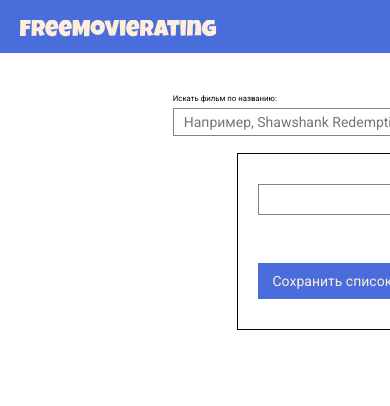
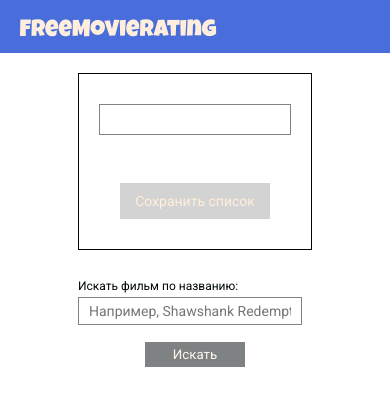
Before and after one commit to RashadGuluzadeh/Movie-Project-4, a React (Create React App) app: page / in a window 390 px wide. Shown: the top 406 px of the page. Built offline with nearby package versions, Linux system fonts and the light colour scheme.

Commit message:
Ready to show

```diff
--- a/src/components/Favorites/Favorites.css
+++ b/src/components/Favorites/Favorites.css
@@ -15,11 +15,13 @@
 
 .favorites__list {
     margin-bottom: 24px;
+
 }
 .favorites__ {
     display: flex;
     justify-content: space-between;
     margin-bottom: 5px;
+    border-bottom: 1px solid;
 }
 .favorites__save {
     border: none;
@@ -33,16 +35,33 @@
 .favorites__link__btn{
     border: none;
     background: none;
+
 }
 
-.favorites__save:hover {
+.favorites__save:hover:not(:disabled) {
     cursor: pointer;
     opacity: 0.6;
     transition: all 0.2s linear;
 }
+.favorites__save:disabled {
+    cursor: not-allowed;
+    background-color: #d3d3d3;
+}
+.favorites__removeBtn{
+    border: 1px solid;
+    border-radius: 50%;
+    padding: 2px 5px;
+    background-color: transparent;
+    cursor: pointer;
+    margin-bottom: 5px;
+}
+.favorites__removeBtn:hover{
+    background-color: #496DDB;
+    transition: all 0.2s linear;
+    color: white;
+}
 @media only screen and (max-width:720px) {
-    /* .favorites{
-        display: flex;
-        justify-content: center;
-    } */
+    .favorites {
+        text-align: center;
+    }
 }
--- a/src/components/Favorites/Favorites.js
+++ b/src/components/Favorites/Favorites.js
@@ -23,6 +23,7 @@ class Favorites extends Component {
     this.props.postList(this.state.title, this.getImdbIDArray());
   };
   render() {
+    const {favoriteList} = this.props
     const { title, isSbm } = this.state;
     return (
       <div className="favorites">
@@ -37,7 +38,7 @@ class Favorites extends Component {
             return (
               <li key={item.imdbID} className="favorites__">
                 {item.Title} {item.Year}
-                <button
+                <button className="favorites__removeBtn"
                   onClick={() =>
                     this.props.removeMovieFromFavoriteList(item.imdbID)
                   }
@@ -53,6 +54,7 @@ class Favorites extends Component {
             type="button"
             className="favorites__save"
             onClick={this.saveListHandler}
+            disabled={title=== "" || favoriteList.length === 0}
           >
             Сохранить список
           </button>
--- a/src/components/MovieItem/MovieItem.css
+++ b/src/components/MovieItem/MovieItem.css
@@ -31,7 +31,7 @@
 }
 @media only screen and (max-width: 720px){
     .movie-item{
-        width: 50%;
+        width: 100%;
         display: flex;
         justify-content: center;
         margin: 0 auto;
--- a/src/components/SearchBox/SearchBox.css
+++ b/src/components/SearchBox/SearchBox.css
@@ -40,12 +40,49 @@
     cursor: not-allowed;
 }
 @media only screen and (max-width: 720px) {
-    .search-box__form{
+    .search-box__form {
         display: flex;
+        flex-direction: column;
+        margin: auto;
+      }
+
+      .search-box__form-label {
+        display: inline-block;
+        font-size: 12px;
+        margin-right: 10px;
+      }
+
+      .search-box__form-input {
+        box-sizing: border-box;
+        display: block;
+        margin-top: 5px;
         width: 100%;
-        justify-content: center;
-    }
-    .search-box__form-label{
-        font-size: 2vw;
-    }
+        font-size: 14px;
+        padding: 5px 10px;
+        border: 1px solid rgba(0, 8, 7, 0.5);
+      }
+
+      .search-box__form-submit {
+          margin: auto;
+        margin-top: 17px;
+        width: 100px;
+        padding: 5px 10px;
+        border: none;
+        transition: all 0.2s linear;
+        color: #ffeedb;
+        background-color: rgba(0, 8, 7);
+      }
+
+      .search-box__form-submit:hover:not(:disabled) {
+        opacity: 0.8;
+        cursor: pointer;
+        transition: all 0.2s linear;
+        background-color: #ffeedb;
+        color: rgba(0, 8, 7);
+      }
+
+      .search-box__form-submit:disabled {
+        opacity: 0.5;
+        cursor: not-allowed;
+      }
 }
--- a/src/pages/ListPage/ListPage.css
+++ b/src/pages/ListPage/ListPage.css
@@ -95,9 +95,6 @@
 }
 
 @media only screen and (max-width: 720px){
-    *{
-        overflow: hidden;
-    }
     .list-page{
         width: 720px;
         padding-left: 0;
--- a/src/pages/ListPage/ListPage.js
+++ b/src/pages/ListPage/ListPage.js
@@ -9,14 +9,12 @@ class ListPage extends Component {
   };
   componentDidMount() {
     const id = this.props.match.params;
-    console.log(id);
     this.props.getList(id.id);
   }
   render() {
-    console.log(this.props);
     return (
       <div className="list-page">
-        <h1 className="list-page__title">Мой список</h1>
+        <h1 className="list-page__title">{this.props.title}</h1>
         <ul>
           {this.props.movieDetails.map((item) => {
             return (
@@ -31,10 +29,14 @@ class ListPage extends Component {
                       <li>{item.Genre}</li>
                     </ul>
                     <p>{item.Plot}</p>
-                    <div className="imdb"><div>IMDB : </div>{item.imdbRating}</div>
+                    <div className="imdb">
+                      <div>IMDB : </div>
+                      {item.imdbRating}
+                    </div>
                     <div className="director">{item.Director}</div>
                     <button>
-                    <a href={`https://www.imdb.com/title/${item.imdbID}/`}
+                      <a
+                        href={`https://www.imdb.com/title/${item.imdbID}/`}
                         target="_blank"
                         rel="noopener noreferrer"
                       >
@@ -51,17 +53,17 @@ class ListPage extends Component {
     );
   }
 }
-const mapDispatchToProps = (dispatch) => ({
-  getList: (id) => dispatch(getList(id)),
-  // getMovieInfoByImdbID: (listMovies) => {
-  //   dispatch(getMovieInfoByImdbID(listMovies));
-  // },
-});
-
 const mapStateToProps = (state) => {
   return {
     title: state.title,
     movieDetails: state.movieDetails,
   };
 };
+const mapDispatchToProps = (dispatch) => ({
+  getList: (id) => dispatch(getList(id)),
+  getMovieInfoByImdbID: (listMovies) => {
+    dispatch(getMovieInfoByImdbID(listMovies));
+  },
+});
+
 export default connect(mapStateToProps, mapDispatchToProps)(ListPage);
--- a/src/pages/MainPage/MainPage.css
+++ b/src/pages/MainPage/MainPage.css
@@ -18,26 +18,26 @@
     width: 35%;
 }
 @media only screen and (max-width: 720px){
-    .main-page{
-        width: 720px;
+    .main-page__content {
+        padding: 20px calc(50% - 500px);
+        display: flex;
+        flex-direction: column-reverse;
+        justify-content: center;
+        align-items: center;
     }
-    .main-page__content{
-        padding: 6vw calc(50%-40vw);
-        display: flex;
-        justify-content: space-between;
-        flex-direction: column;
+
+    .main-page__main-section {
+        padding-left: 0;
+        box-sizing: border-box;
+        width: 60%;
     }
-    .main-page__main-section{
-        box-sizing: border-box;
-        width: 100%;
-        padding-left: 0;
+
+    .main-page__search-box {
+        margin-top: 30px;
     }
-    .main-page__search-box{
-        margin-bottom: 4vw;
-    }
-    .main-page__favorites{
-        width: 100%;
-        display: flex;
-        justify-content: center;
+
+    .main-page__favorites {
+        margin-left: 0;
+        width: 60%;
     }
 }
```
Lines whose indentation alone changed are shown as unchanged.
